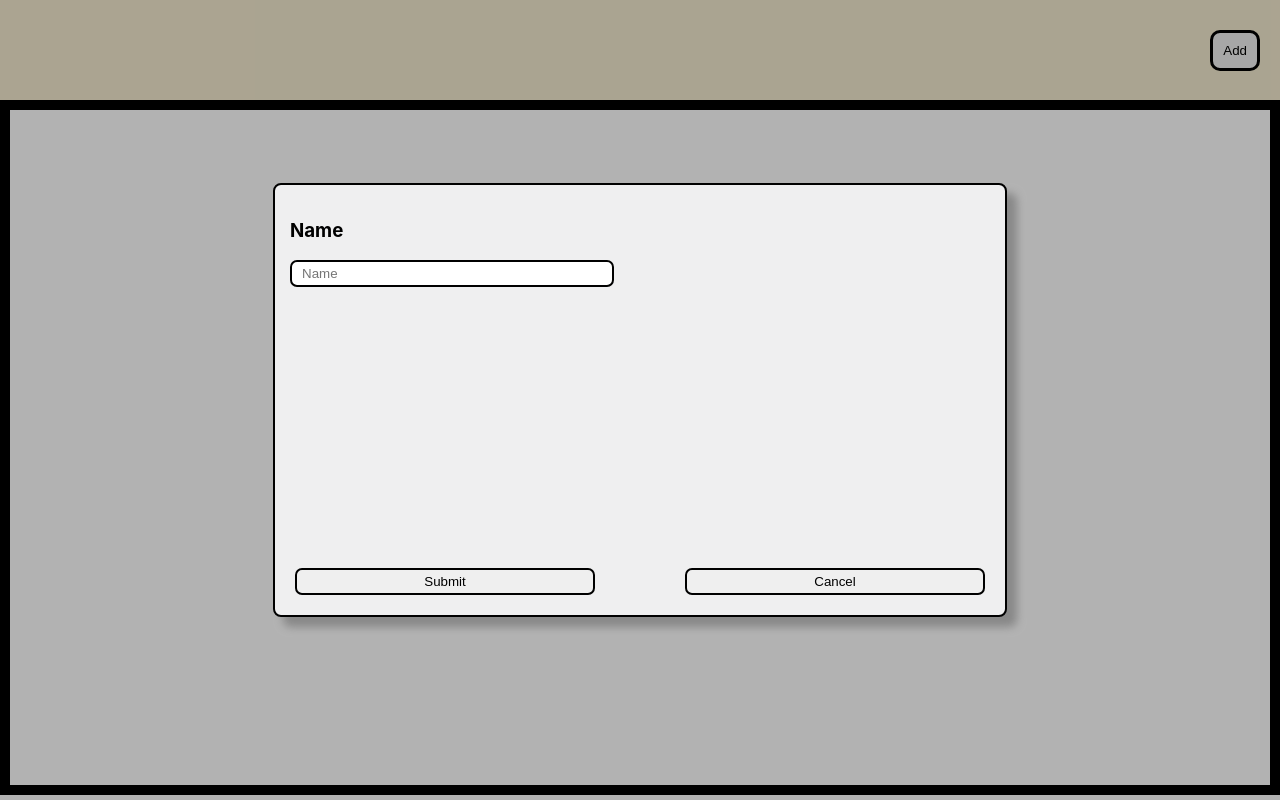
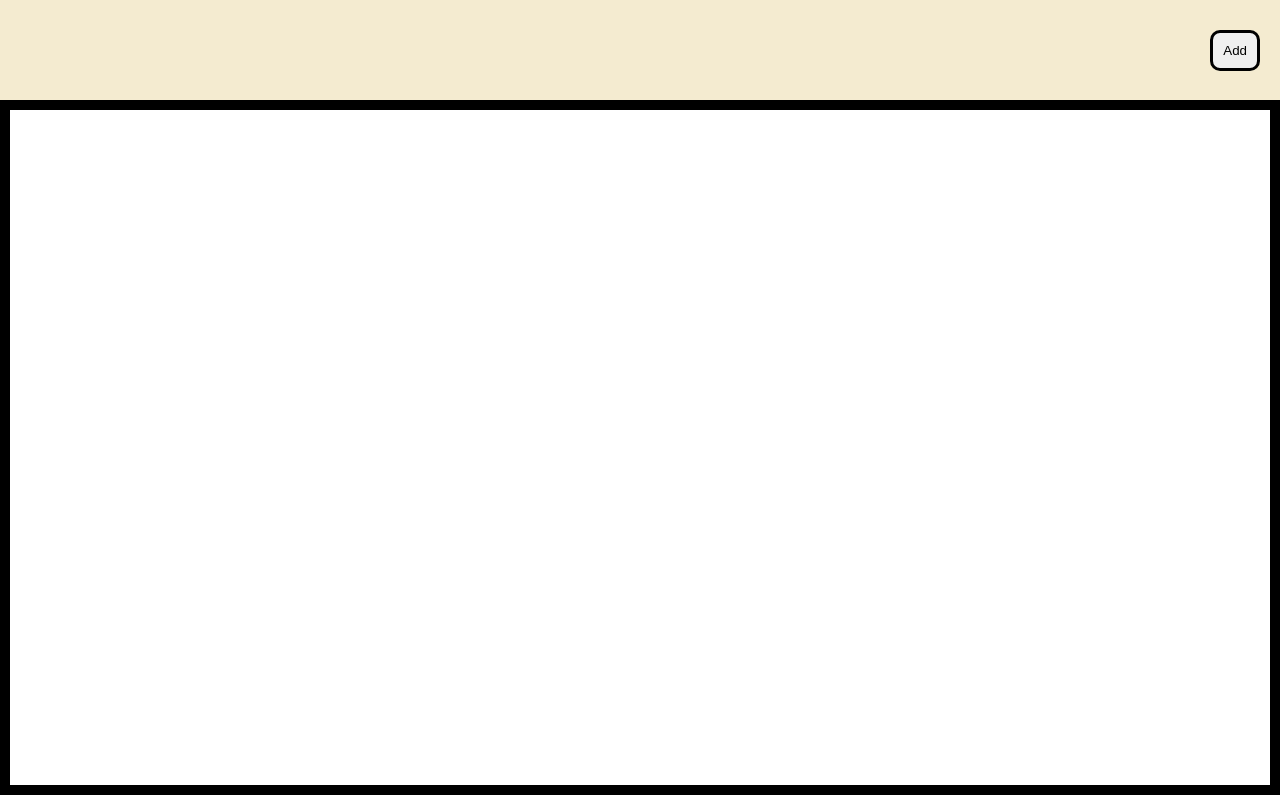
Before and after one commit to 87prashant/MindChart, a React (Create React App) app in the folder packages/client/: page / in a window 1280 px wide. Built offline with nearby package versions, Linux system fonts and the light colour scheme.

Commit message:
link add button to addNewThemo

```diff
--- a/packages/client/src/App.tsx
+++ b/packages/client/src/App.tsx
@@ -5,10 +5,11 @@ import './App.css';
 import AddNewThemo from './components/AddNewThemo';
 
 function App() {
+  const [showAddNewThemo, setShowAddNewThemo] = React.useState(false)
   return (
     <div className="App">
-      <Header/>
-      <AddNewThemo />
+      <Header setShowAddNewThemo={setShowAddNewThemo}/>
+      <AddNewThemo showAddNewThemo={showAddNewThemo} setShowAddNewThemo={setShowAddNewThemo}/>
       <Canvas/>
     </div>
   );
--- a/packages/client/src/components/AddNewThemo.tsx
+++ b/packages/client/src/components/AddNewThemo.tsx
@@ -40,23 +40,37 @@ const CancelButton = styled(Inputs)({
   cursor: "pointer",
 });
 
-const StyledDiv = styled('div')({
+const StyledDiv = styled('div')<{showAddNewThemo: boolean}>(({showAddNewThemo}) => ({
   position: 'fixed',
+  display: showAddNewThemo ? 'block' : 'none',
   top: 0,
   height: '100%',
   width: '100%',
   backgroundColor: 'rgba(0, 0, 0, 0.30)'
-})
+}))
 
-const AddNewThemo = () => {
+interface Props {
+  setShowAddNewThemo: React.Dispatch<React.SetStateAction<boolean>>
+  showAddNewThemo: boolean
+}
+
+const AddNewThemo = (props: Props) => {
+  const {showAddNewThemo, setShowAddNewThemo} = props
+  const handleClick = () => {
+    setShowAddNewThemo(false)
+  }
+  const handleSubmit = () => {
+    setShowAddNewThemo(false)
+  }
+
   return (
-    <StyledDiv>
+    <StyledDiv showAddNewThemo={showAddNewThemo}>
       <StyledWrapper>
-        <form>
+        <form onSubmit={handleSubmit}>
           <h3>Name</h3>
           <NameInput placeholder="Name" />
           <SubmitButton type="submit" value="Submit" />
-          <CancelButton type="button" value="Cancel" />
+          <CancelButton type="button" value="Cancel" onClick={handleClick}/>
         </form>
       </StyledWrapper>
     </StyledDiv>
--- a/packages/client/src/components/Header.tsx
+++ b/packages/client/src/components/Header.tsx
@@ -19,11 +19,14 @@ const AddButton = styled('button')({
     borderRadius: '10px'
 })
 
-const addNewThemo = () => {
-
+interface Props {
+    setShowAddNewThemo: React.Dispatch<React.SetStateAction<boolean>>
 }
 
-const Header = () => {
+const Header = (props: Props) => {
+    const addNewThemo = () => {
+        props.setShowAddNewThemo(true)
+    }
     return (
         <StyledHeader>
             <AddButton onClick={() => addNewThemo()}>
```
